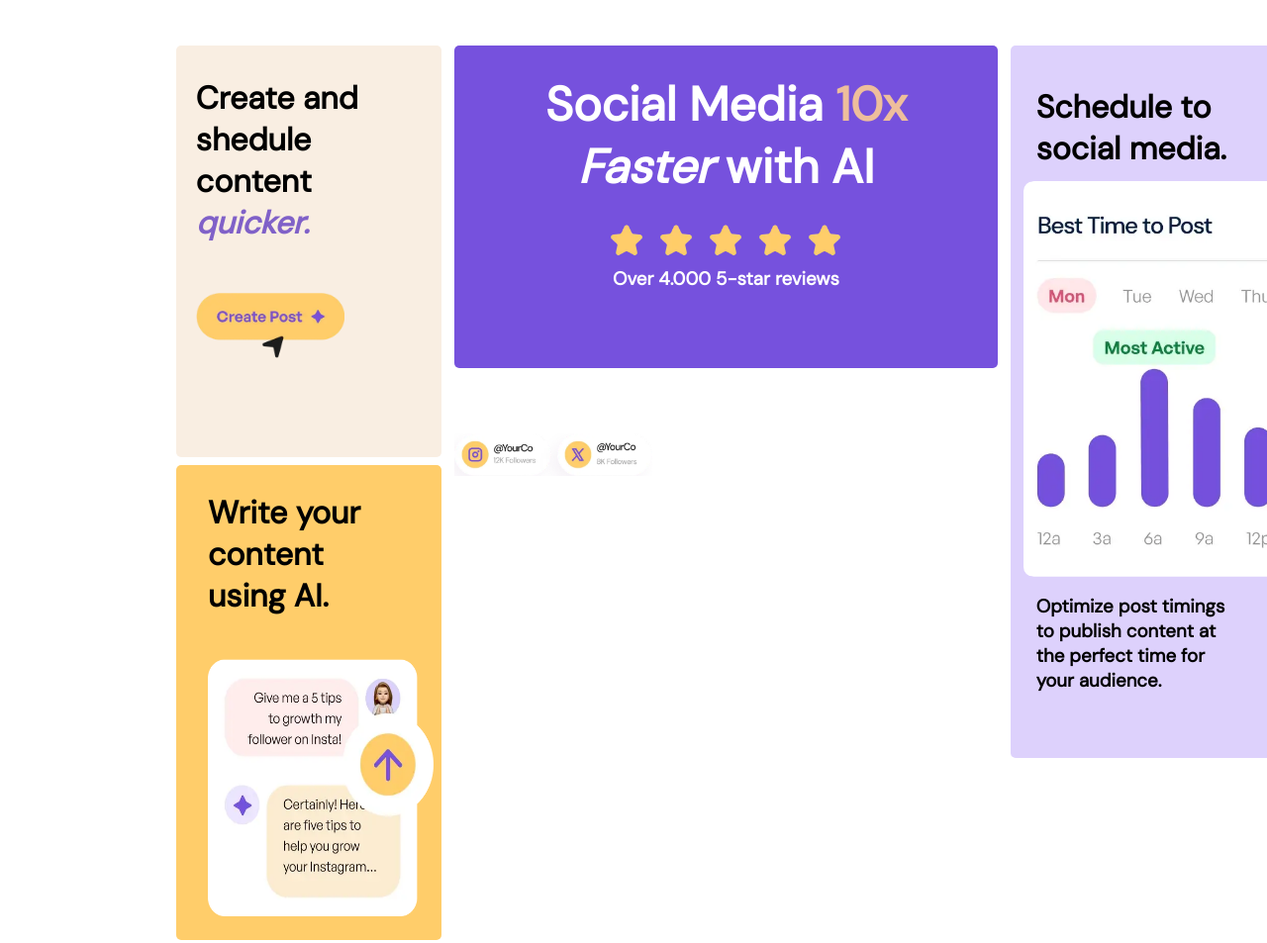
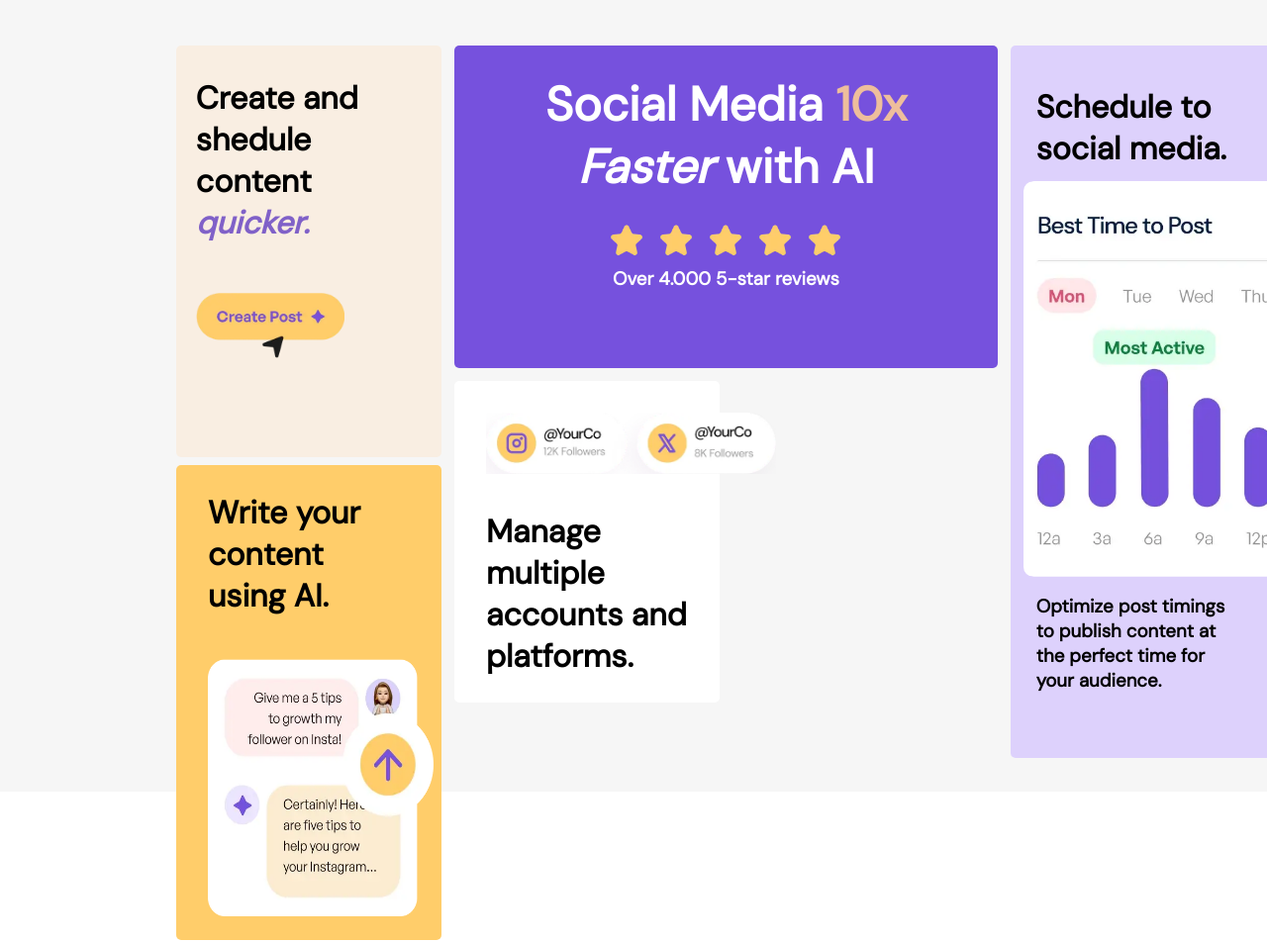
Before and after one commit to zesciati/Bento-grid, a plain HTML site: page index.html in a window 1280 px wide. Shown: the whole page at 99% size. Drawn offline with Linux system fonts and the light colour scheme.

Commit message:
menyelesaikan konten multiple platform

```diff
--- a/bentogrid.css
+++ b/bentogrid.css
@@ -1,15 +1,18 @@
 html {
   box-sizing: border-box;
 }
-*, *::before, *::after {
+
+*,
+*::before,
+*::after {
   box-sizing: inherit;
   padding: 0;
   margin: 0;
 }
 
-:root{
+:root {
   --font-size: 18px;
-  --radius-bento-grid:5px
+  --radius-bento-grid: 5px
 }
 
 @font-face {
@@ -17,48 +20,61 @@ html {
   src: url("./assets/fonts/static/DMSans-Regular.ttf");
 }
 
-
-
-body{
-  font-family:'DM Sans reguler';
+body::before {
+  content: "";
+  width: 100%;
+  height: 100%;
+  background: #F6F6F6;
+  position: fixed;
+  top: 0;
+  left: 0;
+  z-index: -1;
 }
 
-.grid-container{
+body {
+  font-family: 'DM Sans reguler';
+}
+
+.grid-container {
   display: grid;
   place-content: center;
   /* place-items: center; */
 
 }
 
-.grid-layout{
+.grid-layout {
   display: grid;
-  grid-template-columns: repeat(4, 29%) ;
-  grid-template-rows: repeat(4, 25%) ;
+  grid-template-columns: repeat(4, 29%);
+  grid-template-rows: repeat(4, 25%);
   margin: 5% 0;
   gap: 13px;
 }
 
-/* NOTE -  create-post utama */
-.create-post{
+.ai-content,
+.create-post,
+.five-stars,
+.multiple-platforms,
+.schedule-posts {
+  border-radius: var(--radius-bento-grid);
+}
+
+.create-post {
   padding-top: 12%;
   padding-bottom: 24rem;
   grid-row: 1 / 2;
   background-color: #F9EEE2;
   /* padding-right: 90px; */
   padding-left: 20px;
-  border-radius: var(--radius-bento-grid);
   /* height: 26rem; */
 }
 
-.create-post h1{
+.create-post h1 {
   padding-bottom: 20%;
 }
 
-.create-post img{
+.create-post img {}
 
-}
-
-.five-stars{
+.five-stars {
   grid-column: 2 / span 2;
   /* grid-row: 1 / span 2;  */
   /* place-self: center;  */
@@ -67,30 +83,28 @@ body{
   padding: 5%;
   padding-bottom: 53%;
   /* height: 163%; */
-  border-radius: var(--radius-bento-grid);
   /* padding-left: 20%;
   padding-right: 10%; */
   /* width: 160%; */
   text-align: center;
 }
 
-.five-stars h1{
+.five-stars h1 {
   color: white;
   /* font-size: var(--font-size); */
   font-size: 3rem;
   padding-bottom: 5%;
 }
 
-.five-stars h3{
+.five-stars h3 {
   color: white;
 }
 
-.schedule-posts{
+.schedule-posts {
   background-color: #DDD1FC;
   padding: 5%;
-  grid-column-start:4;
+  grid-column-start: 4;
   grid-row-start: span 3;
-  border-radius: var(--radius-bento-grid);
   /* padding-left: 5%; */
   /* padding-bottom: 0rem; */
   /* width: 25.3ch; */
@@ -98,46 +112,64 @@ body{
   height: 45rem;
 }
 
-.schedule-posts h1, .schedule-posts h3{
+.schedule-posts h1,
+.schedule-posts h3 {
   padding-left: 5%;
 
 }
-.schedule-posts h1{
+
+.schedule-posts h1 {
   padding-top: 11%;
   padding-bottom: 5%;
 }
 
-.schedule-posts h3{
+.schedule-posts h3 {
   /* padding-top: 5%; */
   margin-top: 5%;
 }
-/* NOTE - ai-content utama */
-.ai-content{
+
+.ai-content {
   margin-top: 32%;
   grid-row: 2 / span 2;
   background-color: #FFCD6A;
-  border-radius: var(--radius-bento-grid);
   /* height: auto; */
   /* margin-top: 50%; */
   height: 30rem;
 }
 
-.ai-content h1 ,.ai-content img{
+.ai-content h1,
+.ai-content img {
   padding-left: 12%;
 }
 
-.ai-content h1{
+.ai-content h1 {
   padding-top: 10%;
   /* margin-top: 10%; */
 }
-.ai-content img{
+
+.ai-content img {
   /* margin-top: 3rem; */
   position: relative;
   top: 9%;
 }
 
-.multiple-platforms{
+.multiple-platforms {
   grid-row: 2 / 3;
-  grid-column: 2 /3 ;
-  margin-top: 20%;
+  grid-column: 2 /3;
+  /* margin-top: 10%; */
+  background-color: white;
 }
+
+.multiple-platforms h1, .multiple-platforms img{
+  padding-left: 12%;
+}
+.multiple-platforms img{
+  position: relative;
+  top: 10%;
+  /* left: 10%; */
+}
+
+.multiple-platforms h1{
+  margin-top: 4rem;
+
+}
--- a/index.html
+++ b/index.html
@@ -59,7 +59,8 @@
         <img src="./assets/images/illustration-ai-content.webp" alt=""  width="260" height="260">
         </div>
         <div class="multiple-platforms">
-      <img src="./assets/images/illustration-multiple-platforms.webp" alt="" width="200" >
+      <img src="./assets/images/illustration-multiple-platforms.webp" alt="" width="325" >
+      <h1>Manage <br> multiple <br> accounts and <br> platforms.</h1>
       </div>
       </div>
     <!-- <img src="./assets/images/illustration-consistent-schedule.webp" alt="">
```
Also changed, not shown: 2 other files.
